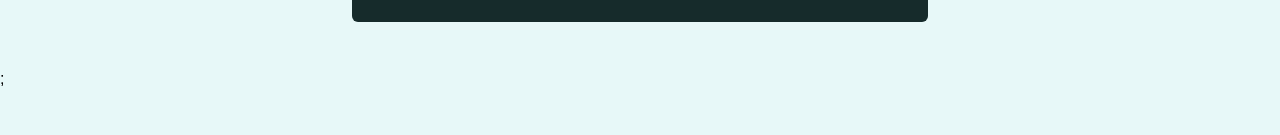
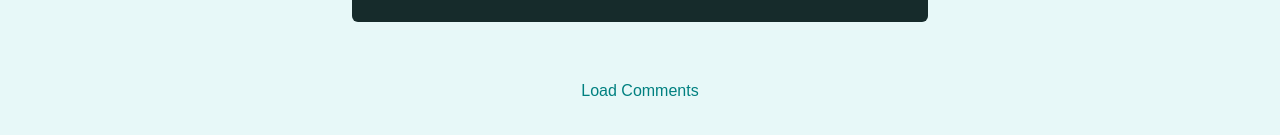
Before and after one commit to pfmnowak/react-router-quotes, a React (Create React App) app: page /quotes/q1 in a window 1280 px wide. Shown: the part 355-490 px from the top of the page. Built offline with nearby package versions, Linux system fonts and the light colour scheme.

Commit message:
Use nested Routes to display comments

```diff
--- a/src/components/pages/QuoteDetail.js
+++ b/src/components/pages/QuoteDetail.js
@@ -1,5 +1,6 @@
 import React from "react";
-import { Outlet, useParams } from "react-router-dom";
+import { Link, Route, Routes, useParams } from "react-router-dom";
+import Comments from "../comments/Comments";
 import HighlightedQuote from "../quotes/HighlightedQuote";
 
 const DUMMY_QUOTES = [
@@ -31,8 +32,24 @@ const QuoteDetail = () => {
   return (
     <>
       <HighlightedQuote {...quote} />
+      <Routes>
+        <Route path="/comments" element={<Comments />} />
+        <Route
+          path={"*"}
+          element={
+            <div className="centered">
+              <Link
+                className="btn--flat"
+                to={`/quotes/${params.quoteId}/comments`}
+              >
+                Load Comments
+              </Link>
+            </div>
+          }
+        ></Route>
+      </Routes>
 
-      <Outlet />
+      {/* <Outlet /> */}
     </>
   );
 };
```
